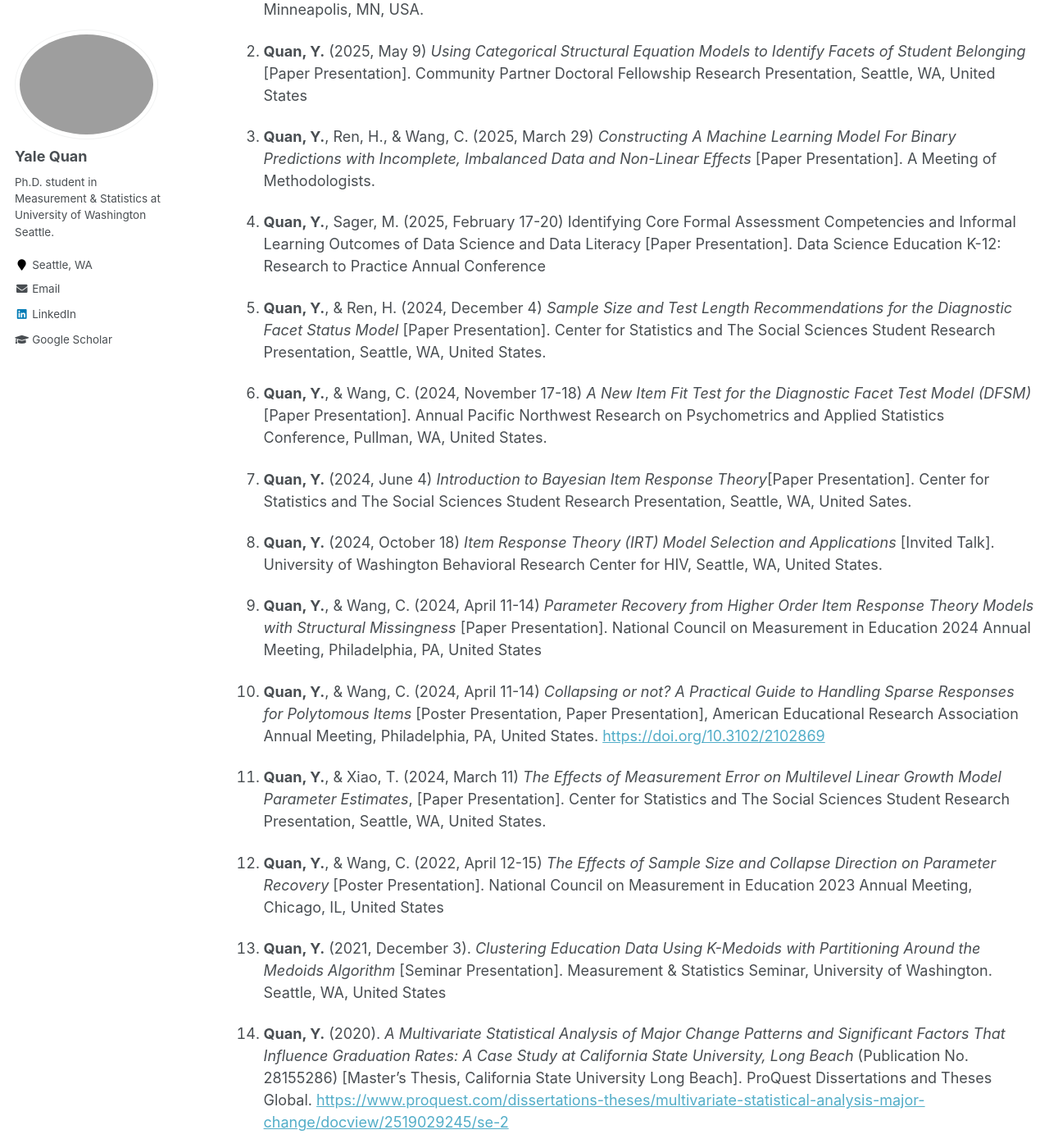
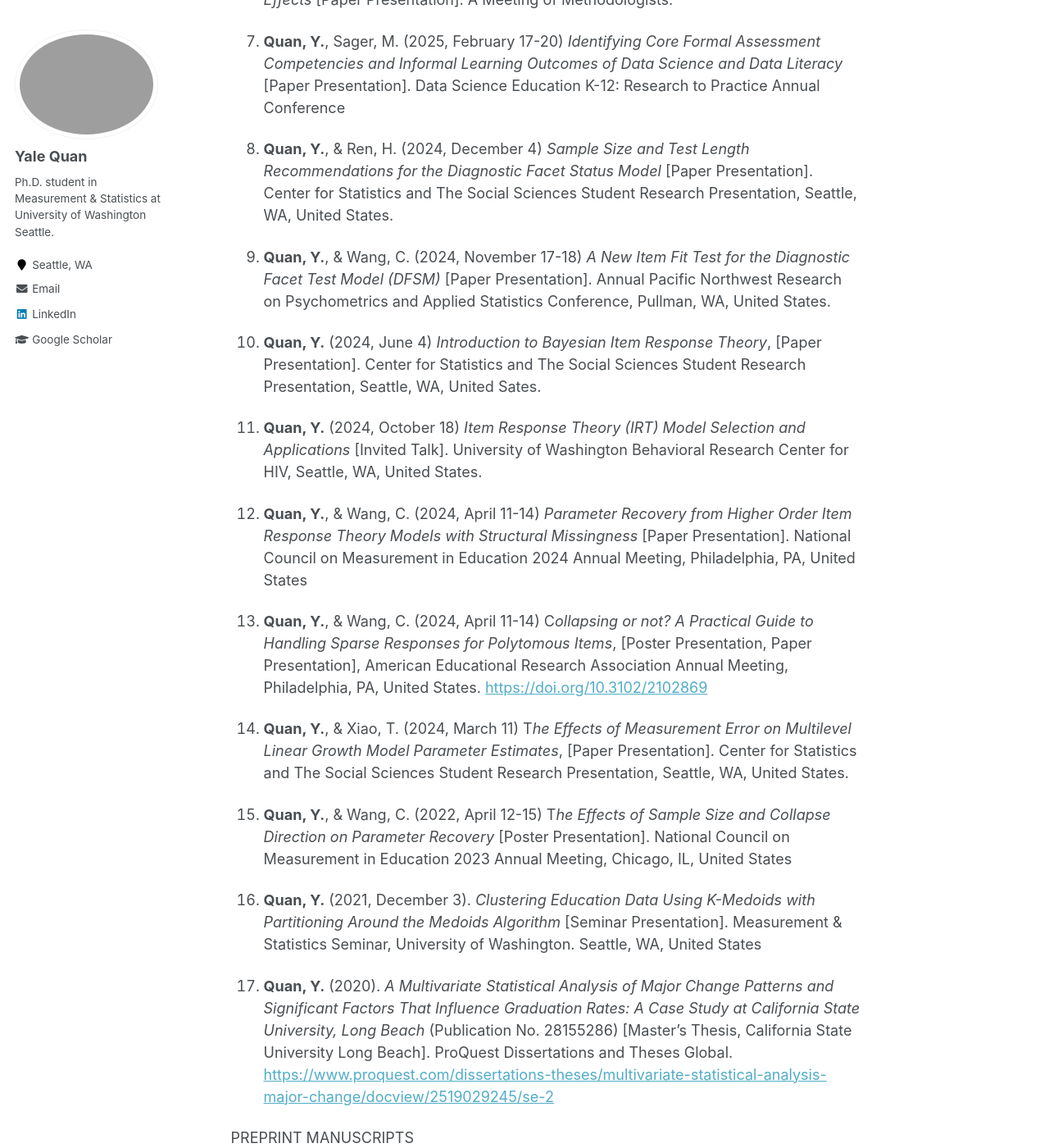
Before and after one commit to yalequan/yalequan.github.io, a Jekyll site: the page built from _pages/publications_and_presentations.md, in a window 1280 px wide and 1400 px high, scrolled down 758 px. Shown: the whole window at 82% size. Built offline with Jekyll 4.4.1, drawn with Linux system fonts in a browser that asks for light colours; our own code applies the rules of GitHub Pages for plain Markdown files; some of the changed text lies outside the part shown.

Commit message:
Update publications_and_presentations.md

```diff
--- a/_pages/publications_and_presentations.md
+++ b/_pages/publications_and_presentations.md
@@ -1,64 +1,76 @@
----
-layout: archive
-title: "Publications and Presentations"
-permalink: /publications_and_presentations/
-author_profile: true
----
+PRESENTATIONS AND PUBLICATIONS
 
-PUBLICATIONS
+1.	**Quan, Y.**, & Wang, C. (2025). Collapsing or Not? A Practical Guide to Handling Sparse
+Responses for Polytomous Items. *Methodology, 21*(1), 46-73. <a href="https://doi.org/10.5964/meth.14303">https://https://doi.org/10.5964/meth.14303</a>
 
-1.	**Quan, Y.**, & Wang, C. (2025). Collapsing or Not? A Practical Guide to Handling Sparse Responses for Polytomous Items. *Methodology, 21*(1), 46-73. https://doi.org/10.5964/meth.14303
+2.	Parker, M., Ciou, S.Y., **Quan, Y.**, Ren, H., Wang, C., & Li, M. (2025) Investigating
+Answer Choice Bias within a College-Level Introductory Computing Assessment. *SIGCSE 2026*. <a href="https://doi.org/10.1145/3770762.3772622">https://doi.org/10.1145/3770762.3772622</a>
 
-2. **Quan, Y.**, & Wang, C. (In Presss) Calibrating Multidimensional Assessments with Structural Missingness, An Application of a Multiple-Group Higher-Order IRT Model. *Applied Psychological Methods*
+3.	**Quan, Y.**, & Wang, C. (In Press) Calibrating Multidimensional Assessments with
+Structural Missingness, An Application of a Multiple-Group Higher-Order IRT Model. *Applied Psychological Methods*
 
-3.	Parker, M., Ciou, S.Y., **Quan, Y.**, Ren, H., Wang, C., & Li, M. (In Press) Investigating Answer Choice Bias within a College-Level Introductory Computing Assessment. *SIGCSE 2026*
+4.	**Quan, Y.**, & Wang. C. (2025, July 15-18) *A Neural Network Approach to Small Sample
+Intersectional DIF Detection* [Paper Presentation]. Annual International Meeting of the Psychometric Society (IMPS), Minneapolis, MN, USA.
+
+5.	**Quan, Y.** (2025, May 9) *Using Categorical Structural Equation Models to Identify Facets of
+Student Belonging* [Paper Presentation]. Community Partner Doctoral Fellowship Research Presentation, Seattle, WA, United States
+
+6.	**Quan, Y.**, Ren, H., & Wang, C. (2025, March 29) C*onstructing A Machine Learning Model
+For Binary Predictions with Incomplete, Imbalanced Data and Non-Linear Effects* [Paper Presentation]. A Meeting of Methodologists.
+
+7.	**Quan, Y.**, Sager, M. (2025, February 17-20) *Identifying Core Formal Assessment
+Competencies and Informal Learning Outcomes of Data Science and Data Literacy* [Paper Presentation]. Data Science Education K-12: Research to Practice Annual Conference
+
+8.	**Quan, Y.**, & Ren, H. (2024, December 4) *Sample Size and Test Length Recommendations for
+the Diagnostic Facet Status Model* [Paper Presentation]. Center for Statistics and The Social Sciences Student Research Presentation, Seattle, WA, United States.
+
+9.	**Quan, Y.**, & Wang, C. (2024, November 17-18) *A New Item Fit Test for the Diagnostic Facet
+Test Model (DFSM)* [Paper Presentation]. Annual Pacific Northwest Research on Psychometrics and Applied Statistics Conference, Pullman, WA, United States.
+
+10.	**Quan, Y.** (2024, June 4) *Introduction to Bayesian Item Response Theory*, [Paper
+Presentation]. Center for Statistics and The Social Sciences Student Research Presentation, Seattle, WA, United Sates.
+
+11.	**Quan, Y.** (2024, October 18) *Item Response Theory (IRT) Model Selection and Applications*
+[Invited Talk]. University of Washington Behavioral Research Center for HIV, Seattle, WA, United States.
+
+12.	**Quan, Y.**, & Wang, C. (2024, April 11-14) *Parameter Recovery from Higher Order Item
+Response Theory Models with Structural Missingness* [Paper Presentation]. National Council on Measurement in Education 2024 Annual Meeting, Philadelphia, PA, United States
+
+13.	**Quan, Y.**, & Wang, C. (2024, April 11-14) C*ollapsing or not? A Practical Guide to Handling
+Sparse Responses for Polytomous Items*, [Poster Presentation, Paper Presentation], American Educational Research Association Annual Meeting, Philadelphia, PA, United States. <a href="https://doi.org/10.3102/2102869">https://doi.org/10.3102/2102869</a>
+
+
+14.	**Quan, Y.**, & Xiao, T. (2024, March 11) T*he Effects of Measurement Error on Multilevel
+Linear Growth Model Parameter Estimates*, [Paper Presentation]. Center for Statistics and The Social Sciences Student Research Presentation, Seattle, WA, United States.
+
+
+15.	**Quan, Y.**, & Wang, C. (2022, April 12-15) T*he Effects of Sample Size and Collapse Direction
+on Parameter Recovery* [Poster Presentation]. National Council on Measurement in Education 2023 Annual Meeting, Chicago, IL, United States
+
+16.	**Quan, Y.** (2021, December 3). *Clustering Education Data Using K-Medoids with
+Partitioning Around the Medoids Algorithm* [Seminar Presentation]. Measurement & Statistics Seminar, University of Washington. Seattle, WA, United States
+
+17.	**Quan, Y.** (2020). *A Multivariate Statistical Analysis of Major Change Patterns and Significant Factors That Influence Graduation Rates: A Case Study at California State University, Long Beach* (Publication No. 28155286) [Master's Thesis, California State University Long Beach]. ProQuest Dissertations and Theses Global. <a href="https://www.proquest.com/dissertations-theses/multivariate-statistical-analysis-major-change/docview/2519029245/se-2">https://www.proquest.com/dissertations-theses/multivariate-statistical-analysis-major-change/docview/2519029245/se-2</a>
+
+
 
 PREPRINT MANUSCRIPTS
 
-1.	**Quan, Y.**, & Wang, C. (2025). Using Multi-label Classification Neural Network to Detect Intersectional DIF with Small Sample Sizes. *PsyArXiv*. <a href="https://doi.org/10.31234/osf.io/rftyg_v2">https://doi.org/10.31234/osf.io/rftyg_v2</a>
+1.	**Quan, Y.**, & Wang, C. (2025). Using Multi-label Classification Neural Network to Detect
+Intersectional DIF with Small Sample Sizes. *PsyArXiv*. <a href="https://doi.org/10.31234/osf.io/rftyg_v2">https://doi.org/10.31234/osf.io/rftyg_v2</a>
 
-2.	**Quan, Y.**, & Ren, H. (2025). Sample Size and Assessment Length Recommendations for the Diagnostic Status Facet Model. *PsyArXiv*. <a href="https://doi.org/10.31234/osf.io/zr3je_v1">https://doi.org/10.31234/osf.io/zr3je_v1</a>
+2.	**Quan, Y.**, & Ren, H. (2025). Sample Size and Assessment Length Recommendations for the
+	Diagnostic Status Facet Model. *PsyArXiv*. <a href="https://doi.org/10.31234/osf.io/zr3je_v1">https://doi.org/10.31234/osf.io/zr3je_v1</a>
 
-PRESENTATIONS
-
-1.	**Quan, Y.**, & Wang. C. (2025, July 15-18) *A Neural Network Approach to Small Sample Intersectional DIF Detection* [Paper Presentation]. Annual International Meeting of the Psychometric Society (IMPS), Minneapolis, MN, USA.
-
-2.	**Quan, Y.** (2025, May 9) *Using Categorical Structural Equation Models to Identify Facets of Student Belonging* [Paper Presentation]. Community Partner Doctoral Fellowship Research Presentation, Seattle, WA, United States
-
-3.	**Quan, Y.**, Ren, H., & Wang, C. (2025, March 29) *Constructing A Machine Learning Model For Binary Predictions with Incomplete, Imbalanced Data and Non-Linear Effects* [Paper Presentation]. A Meeting of Methodologists.
-
-4.	**Quan, Y.**, Sager, M. (2025, February 17-20) Identifying Core Formal Assessment
-Competencies and Informal Learning Outcomes of Data Science and Data Literacy [Paper Presentation]. Data Science Education K-12: Research to Practice Annual Conference
-
-5.	**Quan, Y.**, & Ren, H. (2024, December 4) *Sample Size and Test Length Recommendations for the Diagnostic Facet Status Model* [Paper Presentation]. Center for Statistics and The Social Sciences Student Research Presentation, Seattle, WA, United States.
-
-6.	**Quan, Y.**, & Wang, C. (2024, November 17-18) *A New Item Fit Test for the Diagnostic Facet Test Model (DFSM)* [Paper Presentation]. Annual Pacific Northwest Research on Psychometrics and Applied Statistics Conference, Pullman, WA, United States.
-
-7.	**Quan, Y.** (2024, June 4) *Introduction to Bayesian Item Response Theory*[Paper
-Presentation]. Center for Statistics and The Social Sciences Student Research Presentation, Seattle, WA, United Sates.
-
-8.	**Quan, Y.** (2024, October 18) *Item Response Theory (IRT) Model Selection and Applications* [Invited Talk]. University of Washington Behavioral Research Center for HIV, Seattle, WA, United States.
-
-9.	**Quan, Y.**, & Wang, C. (2024, April 11-14) *Parameter Recovery from Higher Order Item Response Theory Models with Structural Missingness* [Paper Presentation]. National Council on Measurement in Education 2024 Annual Meeting, Philadelphia, PA, United States
-
-10.	**Quan, Y.**, & Wang, C. (2024, April 11-14) *Collapsing or not? A Practical Guide to Handling Sparse Responses for Polytomous Items* [Poster Presentation, Paper Presentation], American Educational Research Association Annual Meeting, Philadelphia, PA, United States. <a href="https://doi.org/10.3102/2102869">https://doi.org/10.3102/2102869</a>
-
-11.	**Quan, Y.**, & Xiao, T. (2024, March 11) *The Effects of Measurement Error on Multilevel Linear Growth Model Parameter Estimates*, [Paper Presentation]. Center for Statistics and The Social Sciences Student Research Presentation, Seattle, WA, United States.
-
-12.	**Quan, Y.**, & Wang, C. (2022, April 12-15) *The Effects of Sample Size and Collapse Direction on Parameter Recovery* [Poster Presentation]. National Council on Measurement in Education 2023 Annual Meeting, Chicago, IL, United States
-
-13.	**Quan, Y.** (2021, December 3). *Clustering Education Data Using K-Medoids with
-Partitioning Around the Medoids Algorithm* [Seminar Presentation]. Measurement & Statistics Seminar, University of Washington. Seattle, WA, United States
-
-14.	**Quan, Y.** (2020). *A Multivariate Statistical Analysis of Major Change Patterns and Significant Factors That Influence Graduation Rates: A Case Study at California State University, Long Beach* (Publication No. 28155286) [Master's Thesis, California State University Long Beach]. ProQuest Dissertations and Theses Global. <a href="https://www.proquest.com/dissertations-theses/multivariate-statistical-analysis-major-change/docview/2519029245/se-2">https://www.proquest.com/dissertations-theses/multivariate-statistical-analysis-major-change/docview/2519029245/se-2</a>
 
 MANUSCRIPTS UNDER REVIEW AND IN PREPERATION
 
-1.	**Quan, Y.**, & Wang, C. (Under Review) Using Multi-label Classification Neural Networks to Detect Intersectional DIF with Small Sample Sizes. *British Journal of Mathematical and Statistical Psychology*
+1.	**Quan, Y.**, & Wang, C. (Under Review) Using Multi-label Classification Neural Networks to
+Detect Intersectional DIF with Small Sample Sizes. *British Journal of Mathematical and Statistical Psychology*
 
-2.	Wang, C., **Quan, Y.**, Arthur, D. (Under Review). Review of Cognitive Diagnostic Models	(CDMs): Recent Methodological Advancements for Addressing Challenges in
-Applications. *British Journal of Mathematical and Statistical Psychology*
+2.	Wang, C., **Quan, Y.**, Arthur, D. (Under Review) Review of Cognitive Diagnostic Models	(CDMs): Recent Methodological Advancements for Addressing Challenges in Applications. *British Journal of Mathematical and Statistical Psychology*
 
-3.	**Quan, Y.**, & Wang, C. (In Preparation). Transitive Clustering: A Graph-Theoretic	Approach to Identifying Many-Group Partial Measurement Invariance. *Psychological Methods*
+3.	**Quan, Y.**, & Wang, C. (In Preparation) Transitive DIF Clustering: A Graph-Theoretic Approach to Identifying Many-Group Partial Measurement Invariance. *Psychological Methods*
 
-4.	Park, A., **Quan, Y.**, Lohr, M., & Oxford, M. (In Preparation). Concurrent and enduring predictors of preschool language among young children of parents involved in child welfare. *Journal of Speech, Language, and Hearing Research*
+4.	Park, A., **Quan, Y.**, Lohr, M., & Oxford, M. (In Preparation). Concurrent and enduring
+predictors of preschool language among young children of parents involved in child welfare. *Journal of Speech, Language, and Hearing Research*
```
